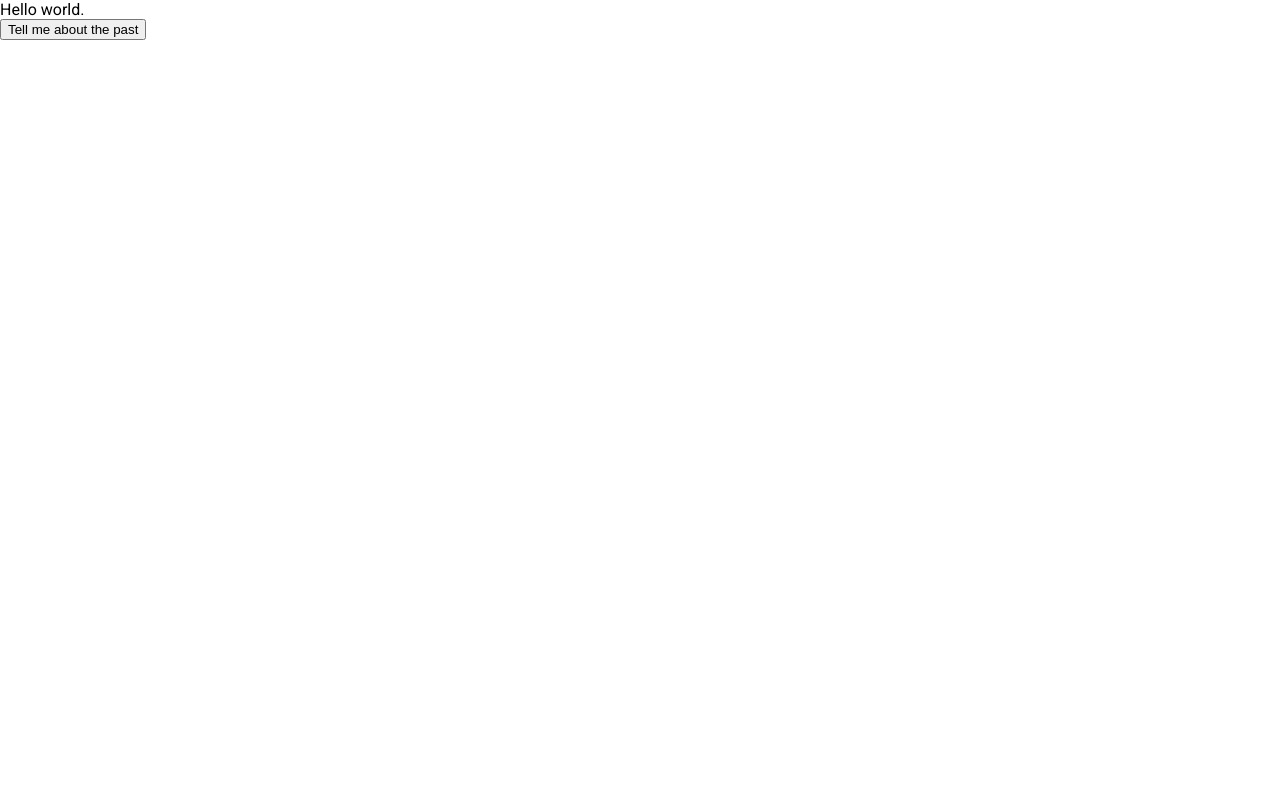
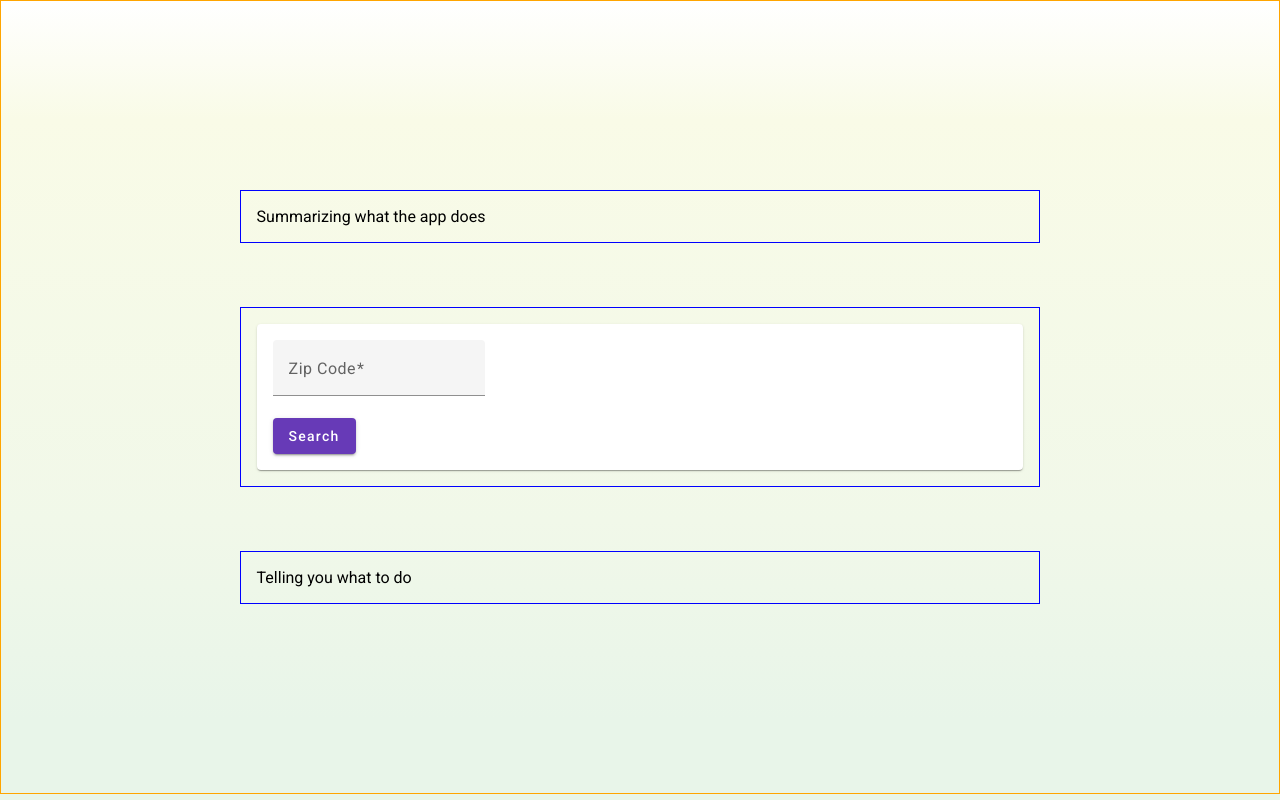
Before and after one commit to reg710/garden-angular, an Angular app: page / in a window 1280 px wide. Built offline with nearby package versions, Linux system fonts and the light colour scheme.

Commit message:
WIP Create background view and initial form view

```diff
--- a/src/app/app.component.html
+++ b/src/app/app.component.html
@@ -1,4 +1,14 @@
-<div>Hello world.</div>
+<div class="main-container">
 
+    <div class="app-info block">
+        Summarizing what the app does
+    </div>
 
-<app-location-search></app-location-search>
+    <div class="search block">
+        <app-location-search></app-location-search>
+    </div>
+
+    <div class="response block">
+        Telling you what to do
+    </div>
+</div>
--- a/src/app/app.component.scss
+++ b/src/app/app.component.scss
@@ -0,0 +1,16 @@
+.main-container {
+    border: 1px solid orange;
+    display: flex;
+    flex-direction: column;
+    align-items: center;
+    justify-content: center;
+    height: 99%;
+}
+
+.block {
+    border: 1px solid blue;
+    width: 60%;
+    min-width: 250px;
+    margin: 2em;
+    padding: 1em;
+}
--- a/src/app/views/location-search/location-search.component.html
+++ b/src/app/views/location-search/location-search.component.html
@@ -1 +1,20 @@
-<button (click)="fetchWeather()">Tell me about the past</button>
+<mat-card>
+    <mat-card-content>
+        <form>
+            <mat-form-field>
+                <mat-label>Zip Code</mat-label>
+                <input type="text" matInput [formControl]="zipFormControl" placeholder="Ex. 11205">
+                <!-- @if (zipFormControl.hasError('') && !emailFormControl.hasError('required')) {
+                <mat-error>Please enter a valid 5 digit zip code</mat-error>
+              } -->
+                @if (zipFormControl.hasError('required')) {
+                <mat-error>Required</mat-error>
+                }
+            </mat-form-field>
+        </form>
+        <button mat-raised-button color="primary" (click)="fetchWeather()">
+            Search
+        </button>
+
+    </mat-card-content>
+</mat-card>
--- a/src/app/views/location-search/location-search.component.ts
+++ b/src/app/views/location-search/location-search.component.ts
@@ -1,21 +1,36 @@
 import { Component } from '@angular/core';
+import { FormControl, Validators, FormsModule, ReactiveFormsModule } from '@angular/forms';
 import { WeatherService } from '../../services/weather.service';
+import { MatButtonModule } from '@angular/material/button';
+import { MatCardModule } from '@angular/material/card';
+import { MatFormFieldModule } from '@angular/material/form-field';
+import { MatInputModule } from '@angular/material/input';
 
 @Component({
   selector: 'app-location-search',
   standalone: true,
-  imports: [],
+  imports: [
+    ReactiveFormsModule,
+    FormsModule,
+    MatButtonModule,
+    MatCardModule,
+    MatFormFieldModule,
+    MatInputModule,
+  ],
   templateUrl: './location-search.component.html',
   styleUrl: './location-search.component.scss'
 })
 export class LocationSearchComponent {
 
-  constructor(private weatherService: WeatherService) {}
+  // TODO add regex validator to limit to 5 digit pattern
+  zipFormControl = new FormControl('', [Validators.required])
+
+  constructor(private weatherService: WeatherService) { }
 
   public fetchWeather() {
-    this.weatherService.getWeather()
-      .subscribe((response) => {
-        console.log(response);
-      })
+    // this.weatherService.getWeather()
+    //   .subscribe((response) => {
+    //     console.log(response);
+    //   })
   }
 }
--- a/src/styles.scss
+++ b/src/styles.scss
@@ -1,4 +1,15 @@
 /* You can add global styles to this file, and also import other style files */
+html,
+body {
+    height: 100%;
+}
 
-html, body { height: 100%; }
-body { margin: 0; font-family: Roboto, "Helvetica Neue", sans-serif; }
+body {
+    margin: 0;
+    font-family: Roboto, "Helvetica Neue", sans-serif;
+    background: linear-gradient(#fff 0%,
+            #F9FBE7 15%,
+            #F1F8E9 65%,
+            #E8F5E9 90%,
+        );
+}
```
